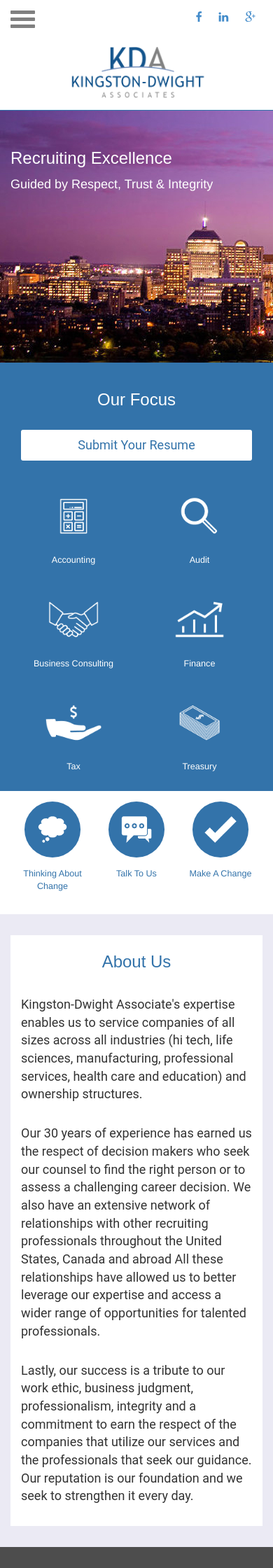
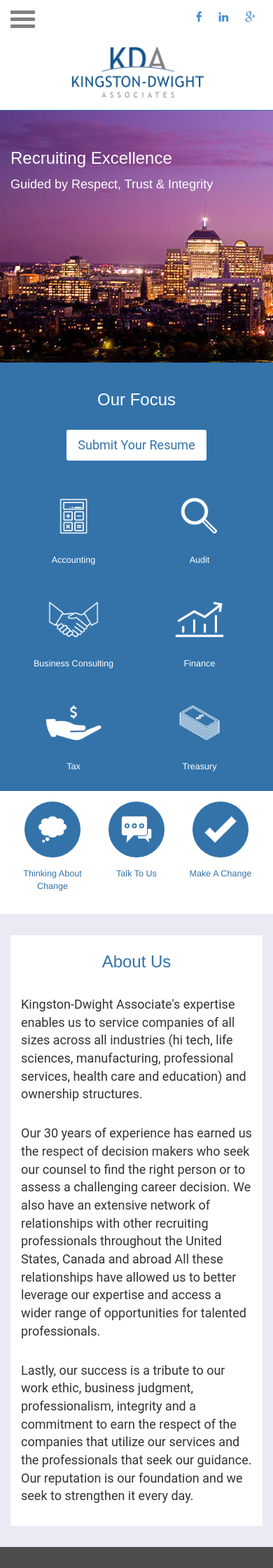
Before and after one commit to muigaiunaka/kingstondwight, a Jekyll site: the page built from index.html, in a window 390 px wide. Shown: the top 2240 px of the page at 70% size. Built offline with Jekyll 4.4.1, drawn with Linux system fonts in a browser that asks for light colours; nearby versions of some CDN libraries.

Commit message:
more updates

```diff
--- a/css/style.css
+++ b/css/style.css
@@ -585,7 +585,7 @@
         display: none;
     }
 
-    .our-focus div * {
+    .our-focus div h3, .our-focus div a {
         text-align: center;
         width: 100%;
     }
```
